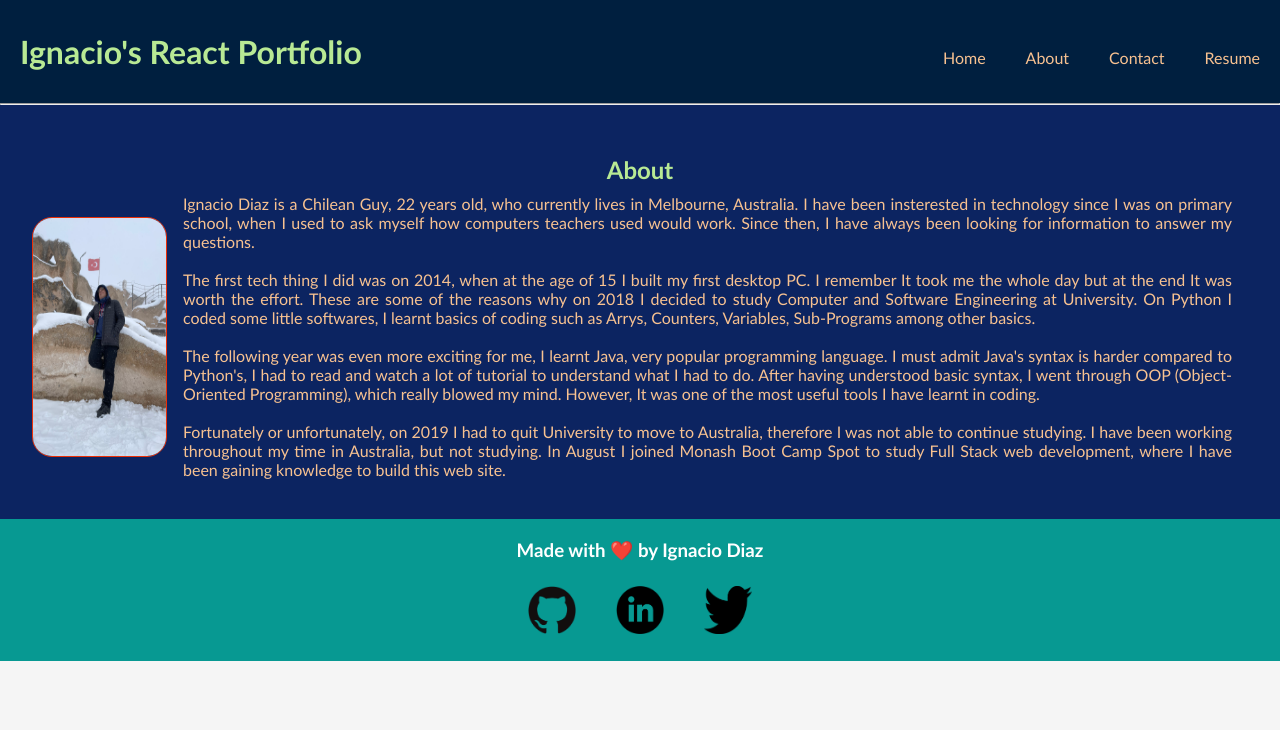
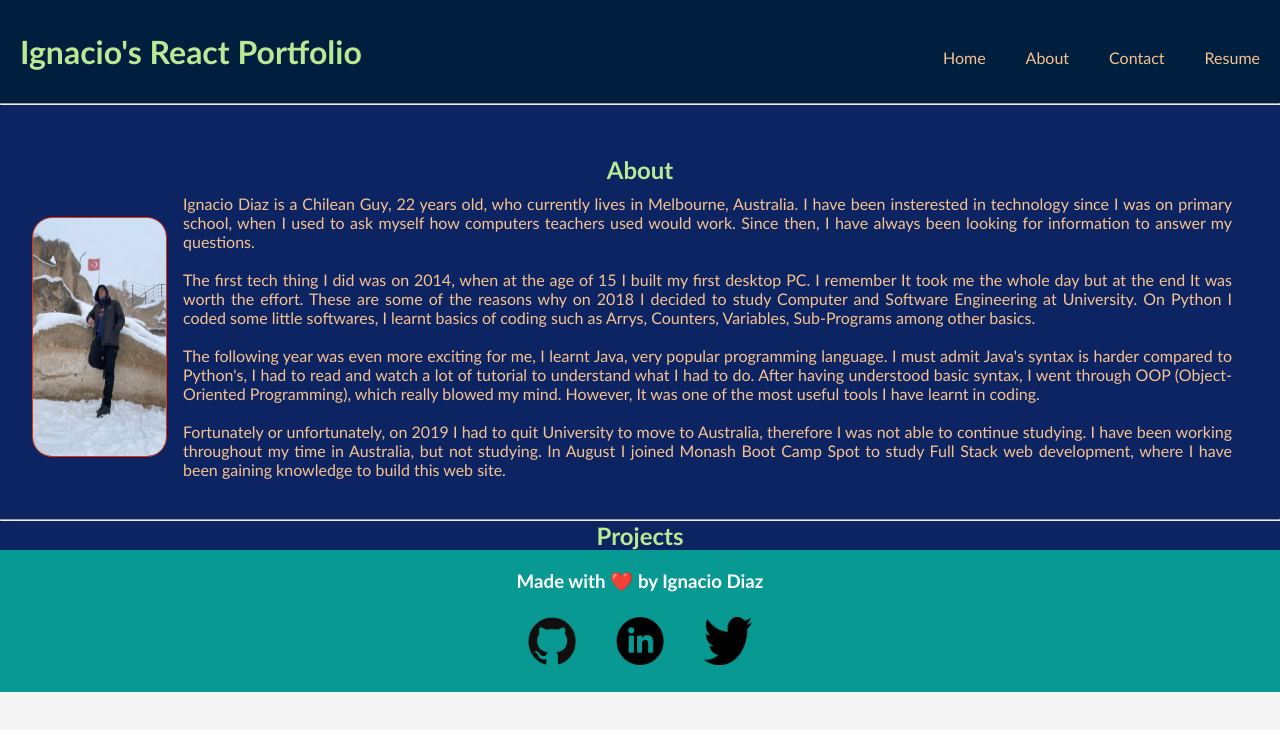
Before and after one commit to imIgnacio/react-portfolio, a React (Create React App) app: page / in a window 1280 px wide. Shown: the top 730 px of the page. Built offline with nearby package versions, Linux system fonts and the light colour scheme.

Commit message:
working on project cards

```diff
--- a/src/App.css
+++ b/src/App.css
@@ -76,3 +76,9 @@ hr {
   border: 1px solid #eb2f06;
   border-radius: 20px;
 }
+
+.project-container {
+  display: flex;
+  flex-direction: row;
+  justify-content: space-evenly;
+}
--- a/src/components/Portfolio.js
+++ b/src/components/Portfolio.js
@@ -1,6 +1,7 @@
 import React, { useState } from 'react';
 import Footer from './Footer';
 import Header from './Header';
+import Projects from './Projects';
 import photo from './assets/ignacioPhoto.jpg'
 
 function Portfolio() {
@@ -40,6 +41,11 @@ function Portfolio() {
           </p>
         </div>
       </section>
+      <hr/>
+      <section className='projects'>
+        <h2 className='projects-title'>Projects</h2>
+        <Projects/>
+      </section>
       <Footer/>
     </div>
   );
--- /dev/null
+++ b/src/components/Projects.js
@@ -0,0 +1,11 @@
+const styles = {
+
+}
+
+function projects() {
+    return <div className="project-container">
+
+    </div>
+}
+
+export default projects;
```
Also changed, not shown: 1 other file (tests, documents, lock files or other folders).
